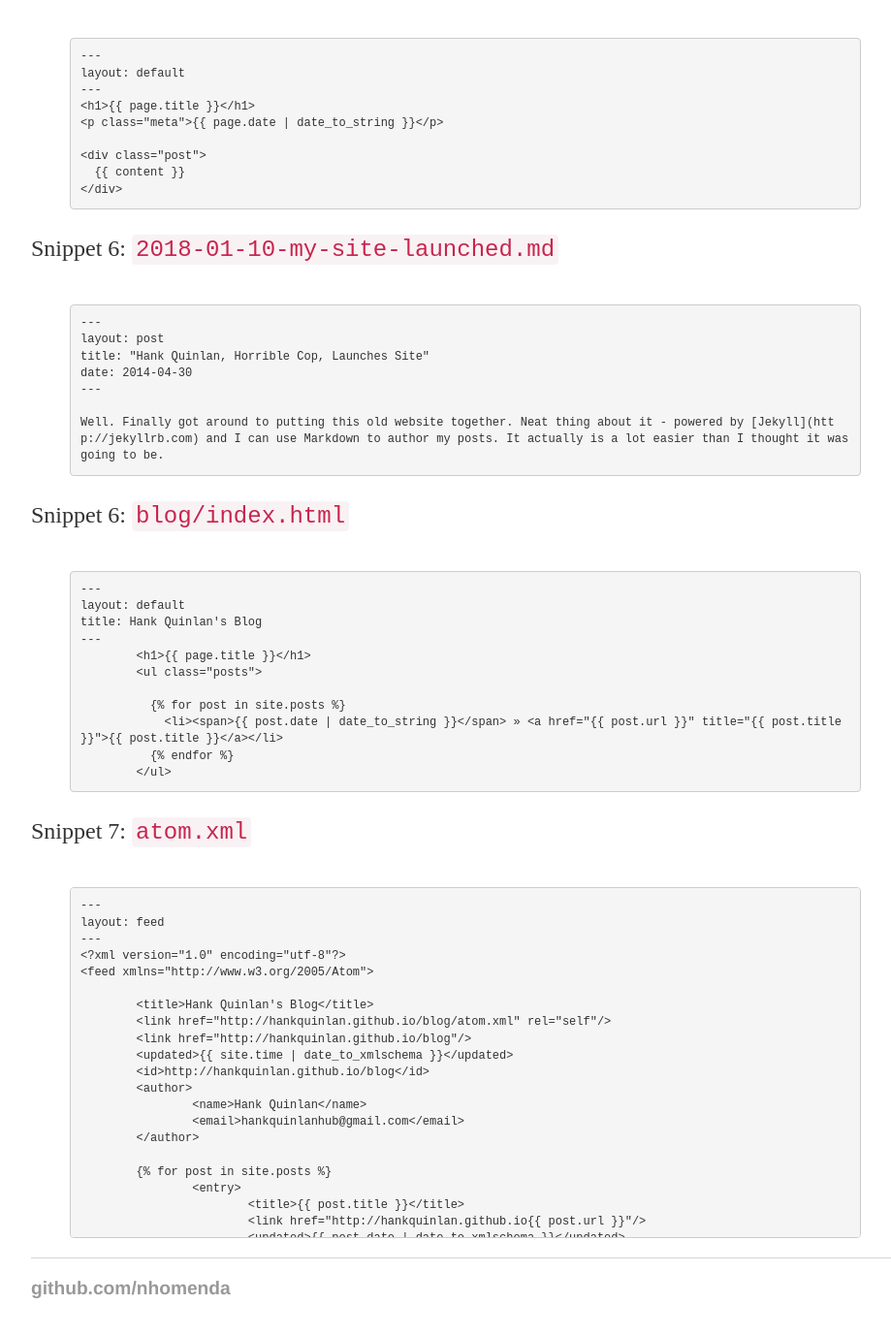
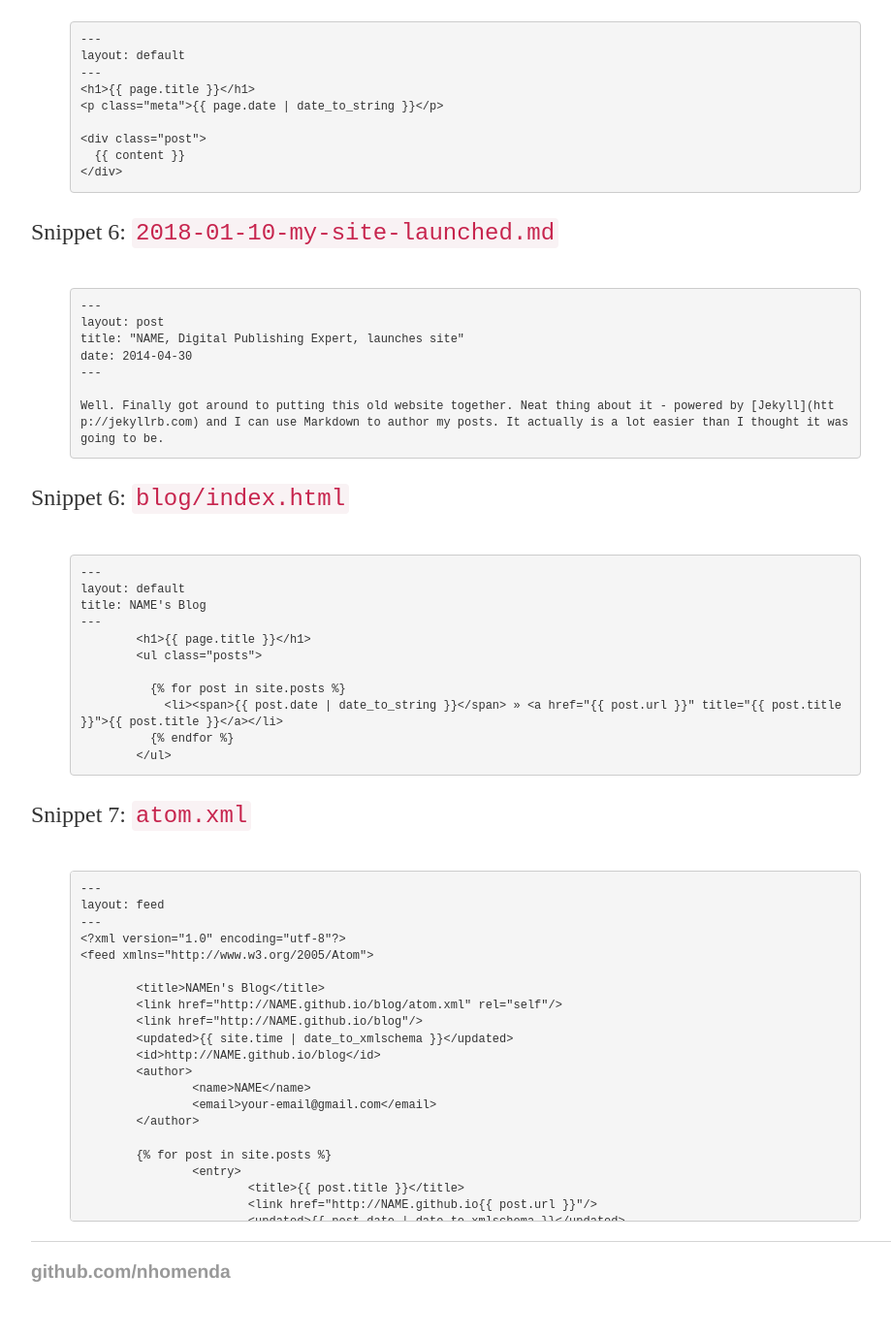
Before and after one commit to nhomenda/nhomenda.github.io, a Jekyll site: the page built from Z656/github-pages.html, in a window 1280 px wide and 1400 px high, scrolled down 1907 px. Shown: the top 1378 px of the window at 97% size, without its empty margins (160-1079 px from the left). Built offline with Jekyll 4.4.1, drawn with Linux system fonts in a browser that asks for light colours; some of the changed text lies outside the part shown.

Commit message:
Update github-pages.html

```diff
--- a/Z656/github-pages.html
+++ b/Z656/github-pages.html
@@ -10,7 +10,7 @@ date: 2018-01-11
 <pre class="prettyprint pre-scrollable"><code>&lt;!DOCTYPE html&gt;
 &lt;html&gt;
 	&lt;head&gt;
-		&lt;title&gt;Hank Quinlan, Horrible Cop&lt;/title&gt;
+		&lt;title&gt;NAME, Digital Publishing Expert&lt;/title&gt;
 	&lt;/head&gt;
 	&lt;body&gt;
 		&lt;nav&gt;
@@ -23,14 +23,14 @@ date: 2018-01-11
 		&lt;/nav&gt;
 		&lt;div class="container"&gt;
     		&lt;div class="blurb"&gt;
-        		&lt;h1&gt;Hi there, I'm Hank Quinlan!&lt;/h1&gt;
-				&lt;p&gt;I'm best known as the horrible cop from &lt;em&gt;A Touch of Evil&lt;/em&gt; Don't trust me. &lt;a href="/about"&gt;Read more about my life...&lt;/a&gt;&lt;/p&gt;
+        		&lt;h1&gt;Hi there, I'm NAME!&lt;/h1&gt;
+				&lt;p&gt;Here's a blurb about me and my site!&lt;/p&gt;
     		&lt;/div&gt;&lt;!-- /.blurb --&gt;
 		&lt;/div&gt;&lt;!-- /.container --&gt;
 		&lt;footer&gt;
     		&lt;ul&gt;
-        		&lt;li&gt;&lt;a href="mailto:hankquinlanhub@gmail.com"&gt;email&lt;/a&gt;&lt;/li&gt;
-        		&lt;li&gt;&lt;a href="https://github.com/hankquinlan"&gt;github.com/hankquinlan&lt;/a&gt;&lt;/li&gt;
+        		&lt;li&gt;&lt;a href="mailto:your-email@gmail.com"&gt;email&lt;/a&gt;&lt;/li&gt;
+        		&lt;li&gt;&lt;a href="https://github.com/NAME"&gt;github.com/NAME&lt;/a&gt;&lt;/li&gt;
 			&lt;/ul&gt;
 		&lt;/footer&gt;
 	&lt;/body&gt;
@@ -107,8 +107,8 @@ ul.posts li &lbrace;
 			&lt;/div&gt;&lt;!-- /.container --&gt;
 			&lt;footer&gt;
 	    		&lt;ul&gt;
-	        		&lt;li&gt;&lt;a href="mailto:hankquinlanhub@gmail.com"&gt;email&lt;/a&gt;&lt;/li&gt;
-	        		&lt;li&gt;&lt;a href="https://github.com/hankquinlan"&gt;github.com/hankquinlan&lt;/a&gt;&lt;/li&gt;
+	        		&lt;li&gt;&lt;a href="mailto:your-email@gmail.com"&gt;email&lt;/a&gt;&lt;/li&gt;
+	        		&lt;li&gt;&lt;a href="https://github.com/NAME"&gt;github.com/NAME&lt;/a&gt;&lt;/li&gt;
 				&lt;/ul&gt;
 			&lt;/footer&gt;
 		&lt;/body&gt;
@@ -116,11 +116,11 @@ ul.posts li &lbrace;
 	<p>Snippet 4: New <code>index.html</code></p>
 	<pre class="prettyprint pre-scrollable"><code>---
 layout: default
-title: Hank Quinlan, Horrible Cop
+title: NAME, Digital Publishing Expert
 ---
 &lt;div class="blurb"&gt;
-	&lt;h1&gt;Hi there, I'm Hank Quinlan!&lt;/h1&gt;
-	&lt;p&gt;I'm best known as the horrible cop from &lt;em&gt;A Touch of Evil&lt;/em&gt; Don't trust me. &lt;a href="/about"&gt;Read more about my life...&lt;/a&gt;&lt;/p&gt;
+	&lt;h1&gt;Hi there, I'm NAME!&lt;/h1&gt;
+	&lt;p&gt;Here's a blurb about me and my site!&lt;/p&gt;
 &lt;/div&gt;&lt;!-- /.blurb --&gt;</code></pre>
 
 	<p>Snippet 5: <code>post.html</code></p>
@@ -137,7 +137,7 @@ layout: default
 	<p>Snippet 6: <code>2018-01-10-my-site-launched.md</code></p>
 	<pre class="prettyprint pre-scrollable"><code>---
 layout: post
-title: "Hank Quinlan, Horrible Cop, Launches Site"
+title: "NAME, Digital Publishing Expert, launches site"
 date: 2014-04-30
 ---
 
@@ -145,7 +145,7 @@ Well. Finally got around to putting this old website together. Neat thing about
 	<p>Snippet 6: <code>blog/index.html</code></p>
 	<pre class="prettyprint pre-scrollable"><code>---
 layout: default
-title: Hank Quinlan's Blog
+title: NAME's Blog
 ---
 	&lt;h1&gt;&lbrace;&lbrace; page.title &rbrace;&rbrace;&lt;/h1&gt;
 	&lt;ul class="posts"&gt;
@@ -162,22 +162,22 @@ layout: feed
 &lt;?xml version="1.0" encoding="utf-8"?&gt;
 &lt;feed xmlns="http://www.w3.org/2005/Atom"&gt;
 
-	&lt;title&gt;Hank Quinlan's Blog&lt;/title&gt;
-	&lt;link href="http://hankquinlan.github.io/blog/atom.xml" rel="self"/&gt;
-	&lt;link href="http://hankquinlan.github.io/blog"/&gt;
+	&lt;title&gt;NAMEn's Blog&lt;/title&gt;
+	&lt;link href="http://NAME.github.io/blog/atom.xml" rel="self"/&gt;
+	&lt;link href="http://NAME.github.io/blog"/&gt;
 	&lt;updated&gt;&lbrace;&lbrace; site.time | date_to_xmlschema &rbrace;&rbrace;&lt;/updated&gt;
-	&lt;id&gt;http://hankquinlan.github.io/blog&lt;/id&gt;
+	&lt;id&gt;http://NAME.github.io/blog&lt;/id&gt;
 	&lt;author&gt;
-		&lt;name&gt;Hank Quinlan&lt;/name&gt;
-		&lt;email&gt;hankquinlanhub@gmail.com&lt;/email&gt;
+		&lt;name&gt;NAME&lt;/name&gt;
+		&lt;email&gt;your-email@gmail.com&lt;/email&gt;
 	&lt;/author&gt;
 
 	&lbrace;&percnt; for post in site.posts &percnt;&rbrace;
 		&lt;entry&gt;
 			&lt;title&gt;&lbrace;&lbrace; post.title &rbrace;&rbrace;&lt;/title&gt;
-			&lt;link href="http://hankquinlan.github.io&lbrace;&lbrace; post.url &rbrace;&rbrace;"/&gt;
+			&lt;link href="http://NAME.github.io&lbrace;&lbrace; post.url &rbrace;&rbrace;"/&gt;
 			&lt;updated&gt;&lbrace;&lbrace; post.date | date_to_xmlschema &rbrace;&rbrace;&lt;/updated&gt;
-			&lt;id&gt;http://hankquinlan.github.io&lbrace;&lbrace; post.id &rbrace;&rbrace;&lt;/id&gt;
+			&lt;id&gt;http://NAME.github.io&lbrace;&lbrace; post.id &rbrace;&rbrace;&lt;/id&gt;
 			&lt;content type="html"&gt;&lbrace;&lbrace; post.content | xml_escape &rbrace;&rbrace;&lt;/content&gt;
 		&lt;/entry&gt;
 	&lbrace;&percnt; endfor &percnt;&rbrace;
```
